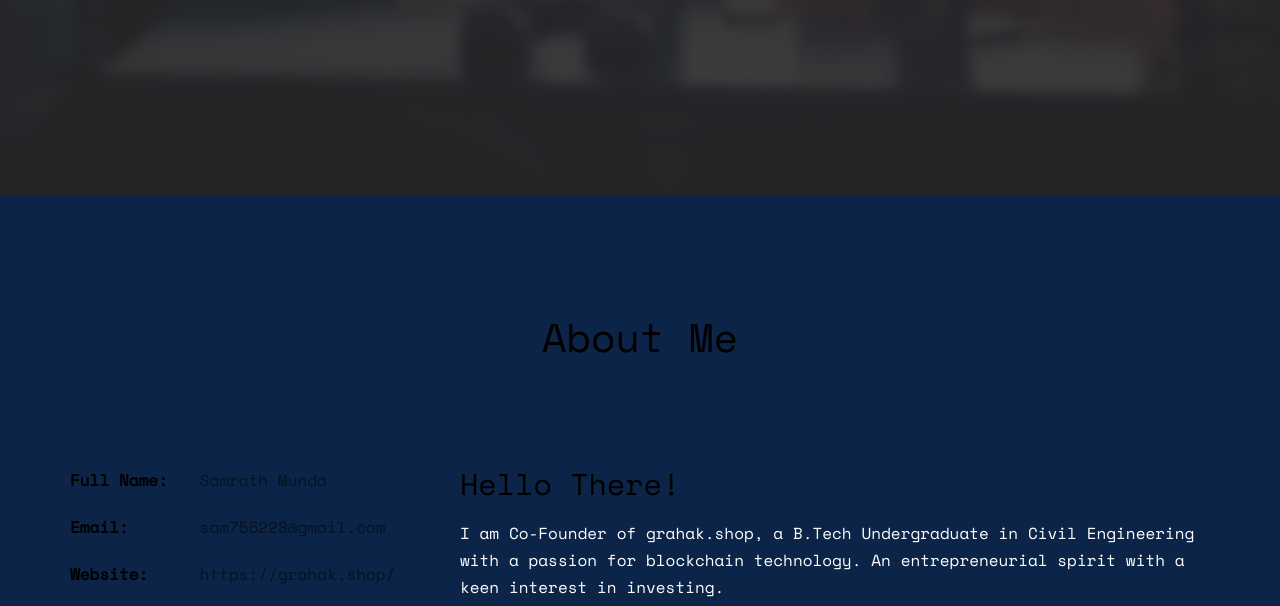
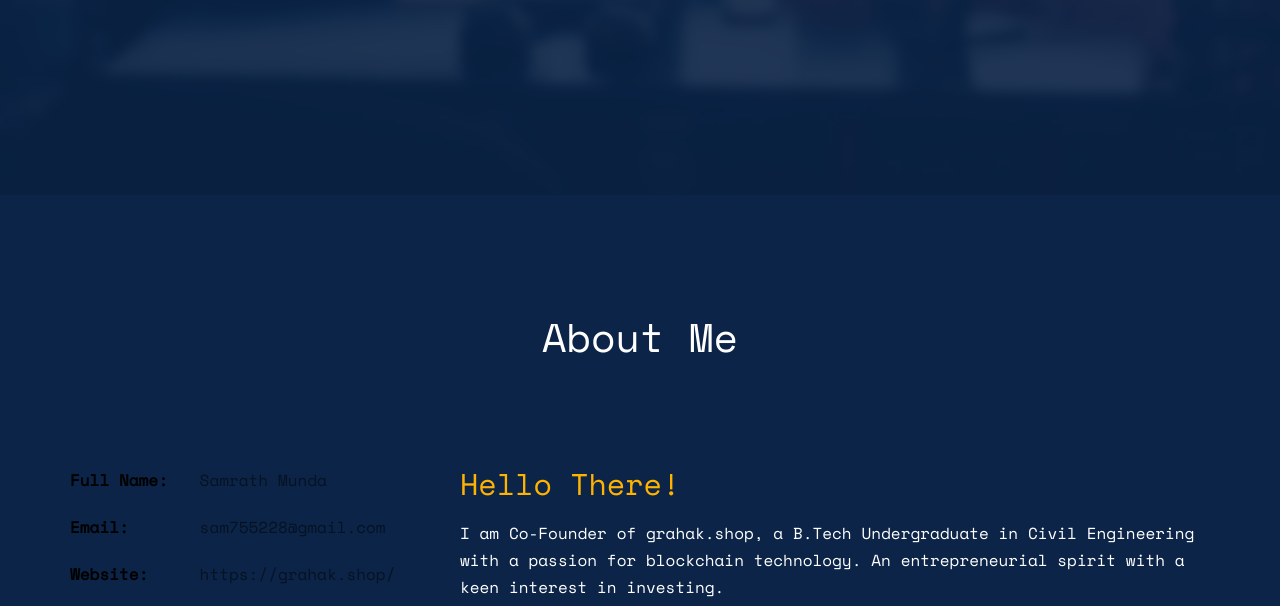
Before and after one commit to michealsam/portfolio, a plain HTML site: page index.html in a window 1280 px wide. Shown: the part 605-1211 px from the top of the page. Drawn offline with nearby package versions, Linux system fonts and the light colour scheme; some packages are replaced by stand-ins of ours; no server answers; files whose address does not match are found by name.

Commit message:
Update style.css

```diff
--- a/css/style.css
+++ b/css/style.css
@@ -63,7 +63,7 @@ p {
 }
 
 h1, h2, h3, h4, h5, h6, figure {
-  color: #000;
+  color: #ffb300;
   font-family: "Space Mono", Arial, serif;
   font-weight: 400;
   margin: 0 0 20px 0;
@@ -100,7 +100,7 @@ h1, h2, h3, h4, h5, h6, figure {
   bottom: 0;
   left: 0;
   right: 0;
-  background: rgba(40, 40, 43, 0.9);
+  background: rgba(11, 36, 71, 0.9);
 }
 #fh5co-header .display-t,
 .fh5co-cover .display-t {
@@ -415,7 +415,7 @@ h1, h2, h3, h4, h5, h6, figure {
   font-size: 40px;
   margin-bottom: 20px;
   line-height: 1.5;
-  color: #000;
+  color: #fff;
 }
 .fh5co-heading p {
   font-size: 18px;
```
